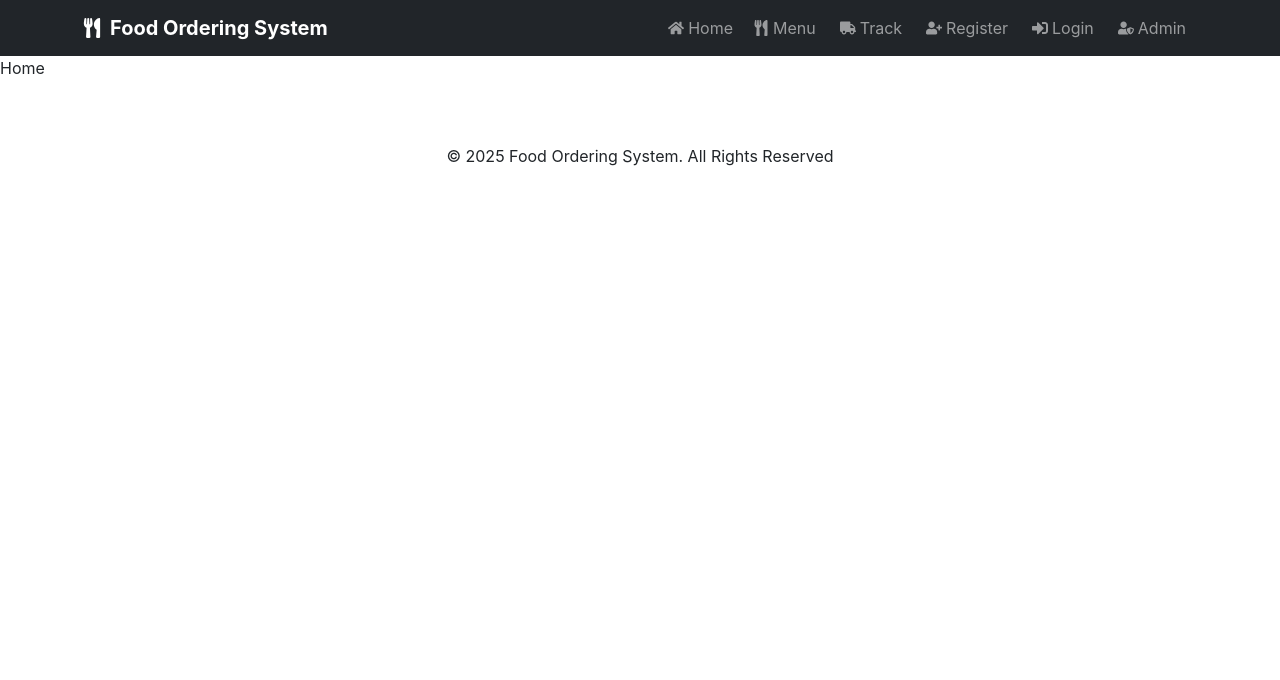
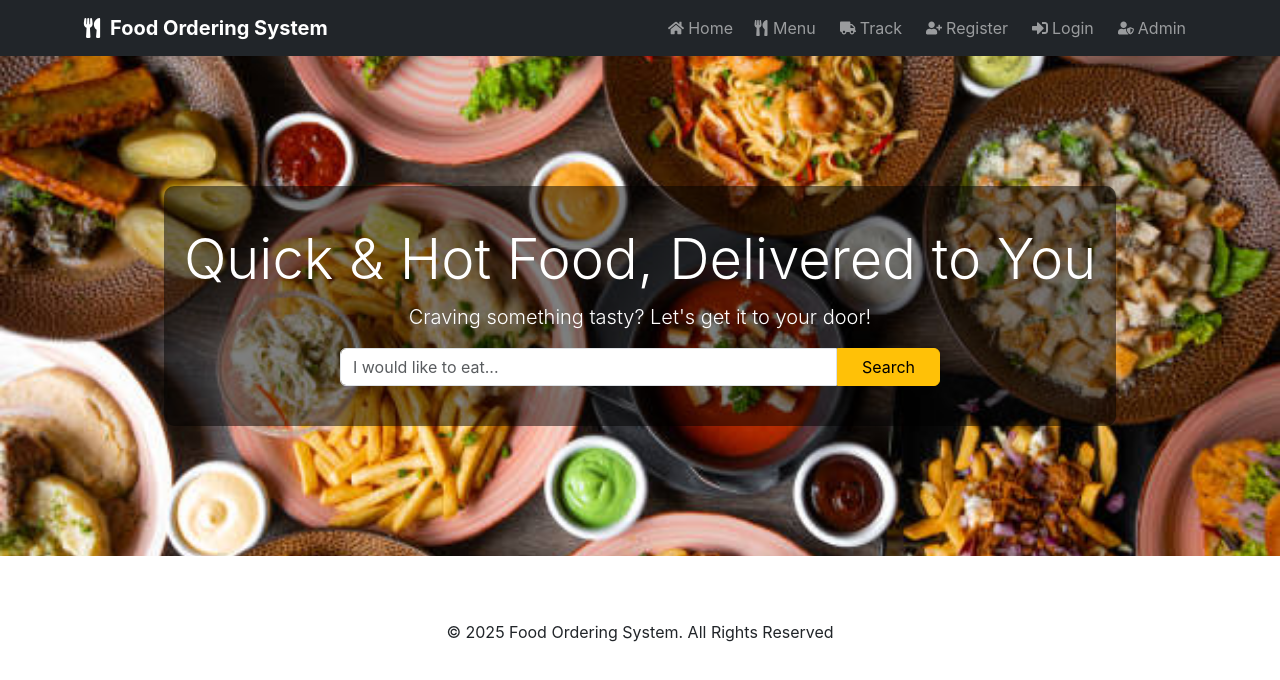
Before and after one commit to Bhed811/DjangoReactProject, a React (Create React App) app in the folder frontend/: page / in a window 1280 px wide. Shown: the top 680 px of the page. Built offline with nearby package versions, Linux system fonts and the light colour scheme.

Commit message:
Hero section with search bar

```diff
--- a/frontend/src/pages/Home.js
+++ b/frontend/src/pages/Home.js
@@ -2,14 +2,22 @@ import React from 'react'
 import { FaHome, FaSignInAlt, FaTruck, FaUserPlus, FaUserShield, FaUtensils } from 'react-icons/fa'
 import { Link } from 'react-router-dom'
 import PublicLayout from '../components/PublicLayout'
+import '../styles/home.css';
 
 const Home = () => {
   return (
-      <PublicLayout>
-    <div>
-      Home
+    <PublicLayout>
+      <section className='hero py-5 text-center' style={{backgroundImage:"url('/images/food1.jpg')", backgroundSize:'cover'}}>
+        <div style={{backgroundColor:"rgba(0, 0, 0, 0.5)" , padding:" 40px 20px", borderRadius:"10px"}}>
+          <h1 className='display-4'> Quick & Hot Food, Delivered to You</h1>
+          <p className='lead'> Craving something tasty? Let's get it to your door!</p>
+          <form method="GET" action='/search' className='d-flex mt-3' style={{maxWidth:"600px", margin:"0 auto"}}>
+            <input type="text" name="q" placeholder="I would like to eat..." className="form-control" style={{borderTopRightRadius:"0px", borderBottomRightRadius:"0px"}}></input>
+            <button className="btn btn-warning px-4"  style={{borderTopLeftRadius:"0px", borderBottomLeftRadius:"0px"}}>Search</button>
+          </form>
       </div>
-      </PublicLayout>
+      </section>
+    </PublicLayout>
   )
 }
 
--- /dev/null
+++ b/frontend/src/styles/home.css
@@ -0,0 +1,16 @@
+.hero{
+    min-height: 500px;
+    background-size: cover;
+    background-repeat: no-repeat;
+    background-position: center;
+    color: white;
+    display: flex;
+    align-items: center;
+    justify-content: center;
+}
+
+@media (max-width: 768px) {
+    .hero{
+        min-height: 300px;
+    }
+}
```
Also changed, not shown: frontend/public/images/food1.jpg (added).
